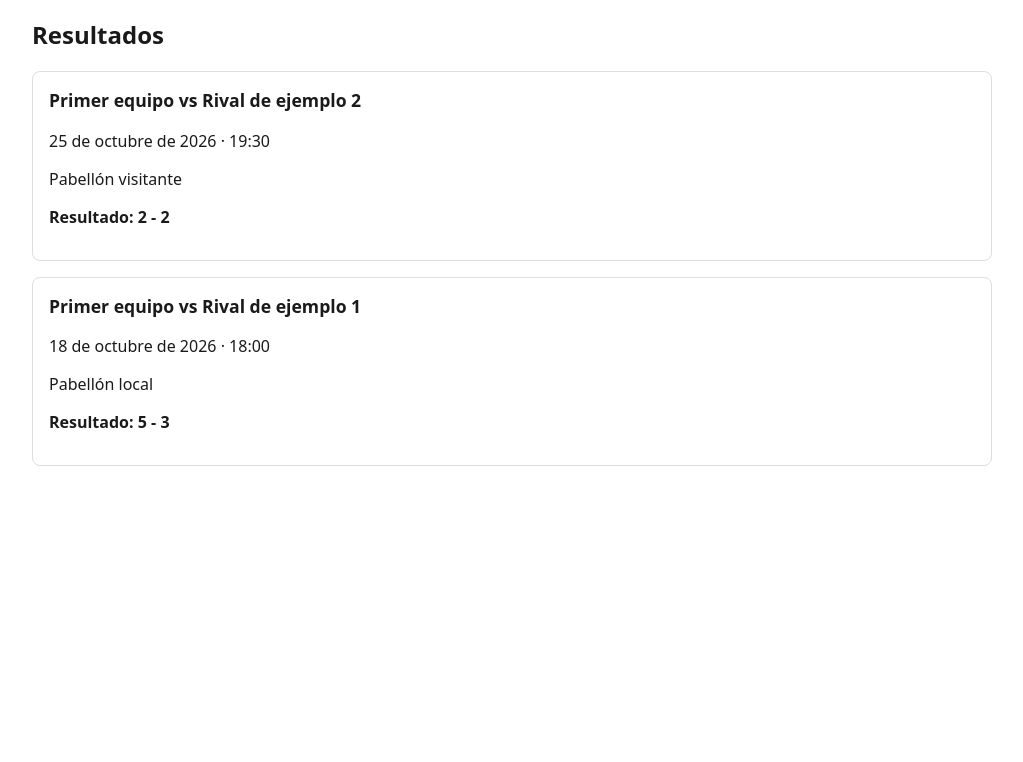
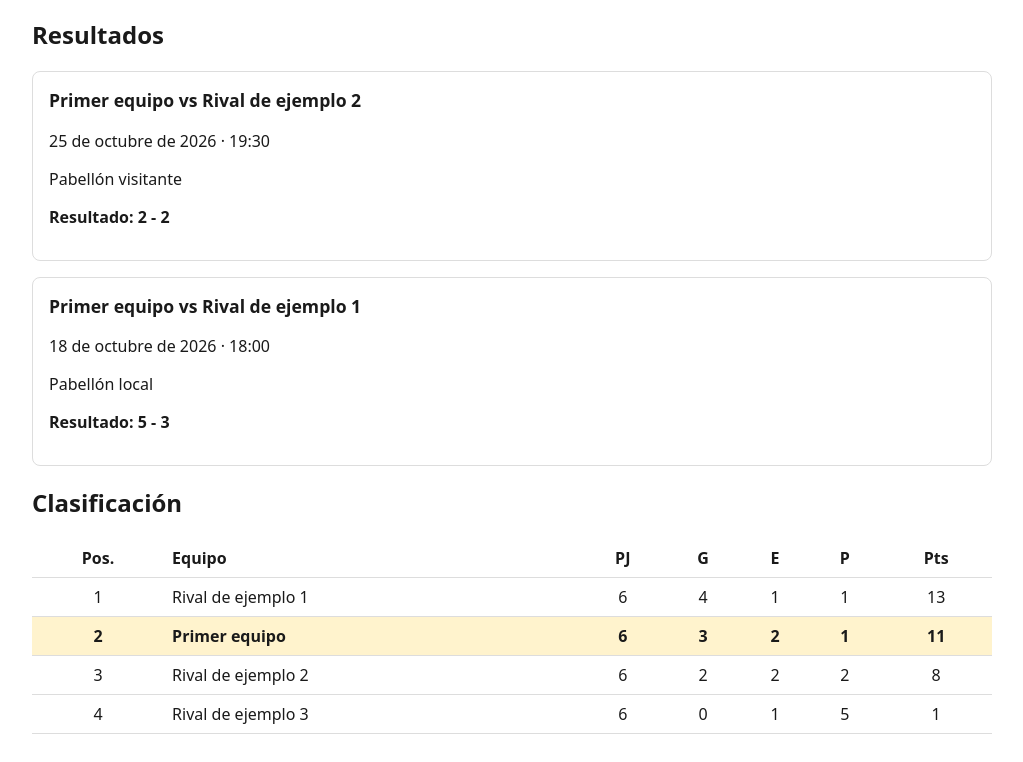
Before and after one commit to rvelasco2199/MI_PRIMERA_WEB, a React (Vite) app: page /equipos/1 in a window 1280 px wide. Shown: the part 426-1188 px from the top of the page, without its empty margins (128-1151 px from the left). Before the commit the page ends 924 px from the top, so only its background shows below. Built offline with nearby package versions, Linux system fonts and the light colour scheme.

Commit message:
feat: mostrar la clasificación de la liga en la página de cada equipo

```diff
--- a/src/App.css
+++ b/src/App.css
@@ -34,3 +34,29 @@
 .match-score {
   font-weight: bold;
 }
+
+.table-wrapper {
+  overflow-x: auto;
+}
+
+.standings-table {
+  width: 100%;
+  border-collapse: collapse;
+}
+
+.standings-table th,
+.standings-table td {
+  padding: 0.5rem;
+  text-align: center;
+  border-bottom: 1px solid #dddddd;
+}
+
+.standings-table th:nth-child(2),
+.standings-table td:nth-child(2) {
+  text-align: left;
+}
+
+.highlighted-row {
+  background-color: #fff3cd;
+  font-weight: bold;
+}
--- /dev/null
+++ b/src/components/StandingsTable.jsx
@@ -0,0 +1,39 @@
+function StandingsTable({ standings, highlightTeam }) {
+  const sorted = [...standings].sort((a, b) => b.points - a.points)
+
+  return (
+    <div className="table-wrapper">
+      <table className="standings-table">
+        <thead>
+          <tr>
+            <th>Pos.</th>
+            <th>Equipo</th>
+            <th>PJ</th>
+            <th>G</th>
+            <th>E</th>
+            <th>P</th>
+            <th>Pts</th>
+          </tr>
+        </thead>
+        <tbody>
+          {sorted.map((row, index) => (
+            <tr
+              key={row.team}
+              className={row.team === highlightTeam ? 'highlighted-row' : ''}
+            >
+              <td>{index + 1}</td>
+              <td>{row.team}</td>
+              <td>{row.played}</td>
+              <td>{row.won}</td>
+              <td>{row.drawn}</td>
+              <td>{row.lost}</td>
+              <td>{row.points}</td>
+            </tr>
+          ))}
+        </tbody>
+      </table>
+    </div>
+  )
+}
+
+export default StandingsTable
--- a/src/pages/TeamDetail.jsx
+++ b/src/pages/TeamDetail.jsx
@@ -1,7 +1,9 @@
 import { Link, useParams } from 'react-router-dom'
 import { teams } from '../data/teams'
 import { matches } from '../data/matches'
+import { leagues } from '../data/leagues'
 import MatchCard from '../components/MatchCard'
+import StandingsTable from '../components/StandingsTable'
 
 function TeamDetail() {
   const { id } = useParams()
@@ -16,6 +18,7 @@ function TeamDetail() {
     )
   }
 
+  const league = leagues.find((item) => item.name === team.league)
   const teamMatches = matches.filter((match) => match.teamId === team.id)
 
   const upcomingMatches = teamMatches
@@ -55,6 +58,16 @@ function TeamDetail() {
           ))}
         </section>
       )}
+
+      <h2>Clasificación</h2>
+      {league ? (
+        <StandingsTable
+          standings={league.standings}
+          highlightTeam={team.name}
+        />
+      ) : (
+        <p>Todavía no hay clasificación disponible.</p>
+      )}
     </main>
   )
 }
```
